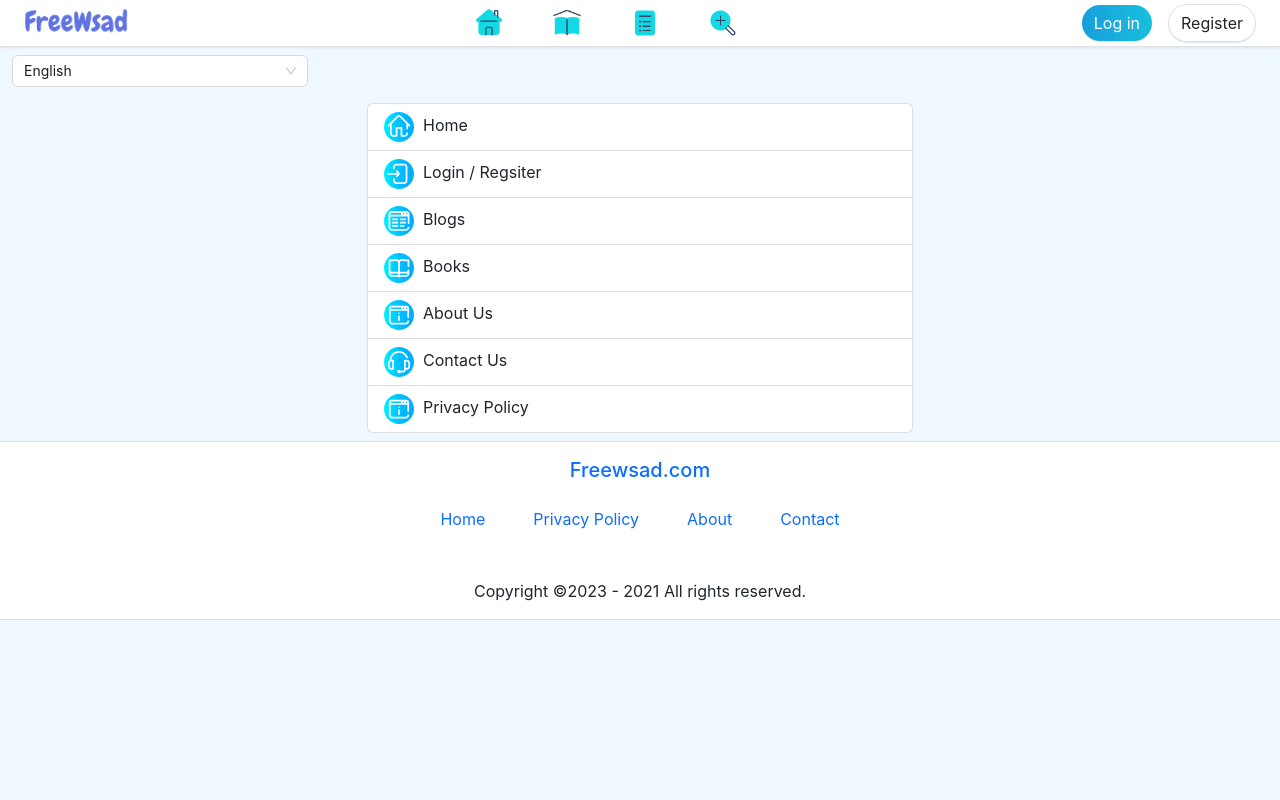
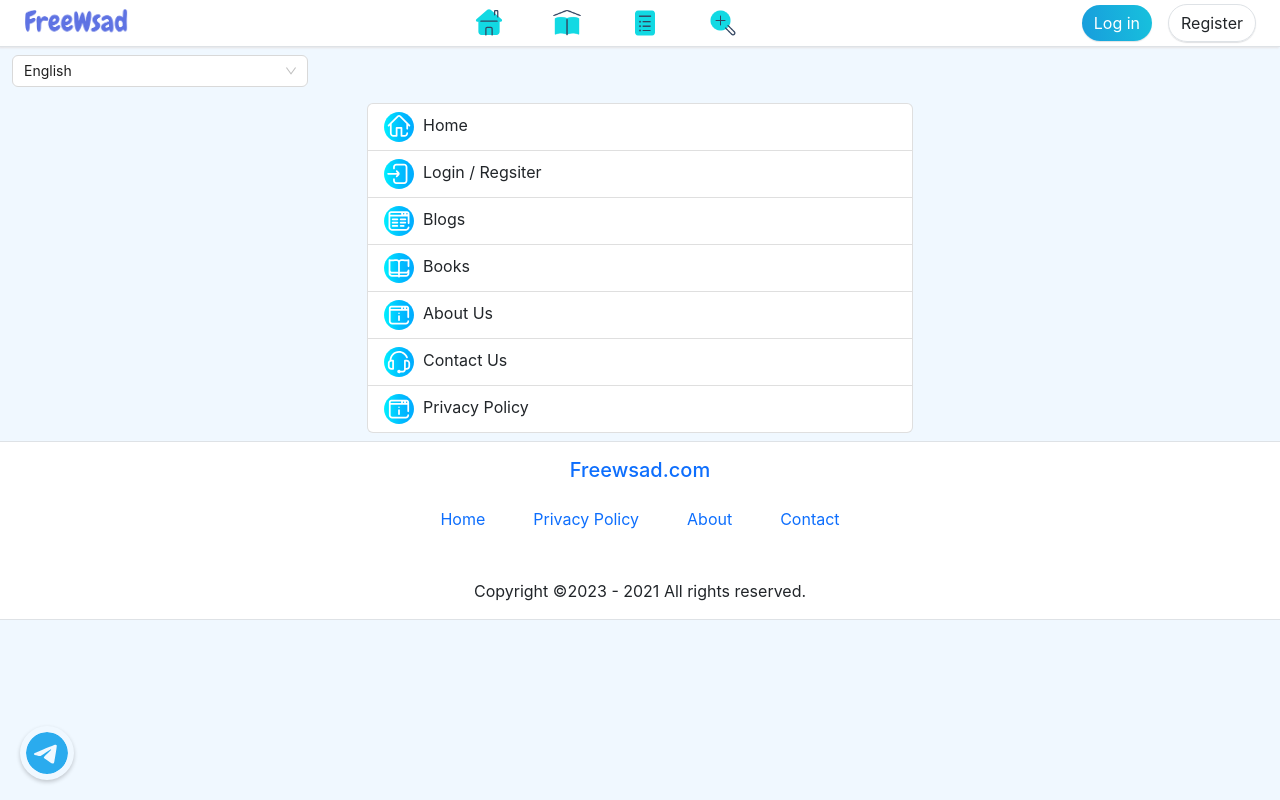
Before and after one commit to hagmir7/freewsad-home, a React (Create React App) app: page /menu in a window 1280 px wide. Built offline with nearby package versions, Linux system fonts and the light colour scheme.

Commit message:
first commt

```diff
--- a/public/index.html
+++ b/public/index.html
@@ -34,5 +34,14 @@
   <div id="root"></div>
   <script async src="https://pagead2.googlesyndication.com/pagead/js/adsbygoogle.js?client=ca-pub-6043226569102012" crossorigin="anonymous"></script>
 
+
+      <!-- Whatsapp Chat -->
+      <div class="whatsapp-chat">
+        <a href="https://t.me/+gO7G7Jkt8XM5MmY0" target="_blank">
+          <svg xmlns="http://www.w3.org/2000/svg" width="16" height="16" fill="currentColor" class="bi bi-telegram" viewBox="0 0 16 16">
+            <path d="M16 8A8 8 0 1 1 0 8a8 8 0 0 1 16 0zM8.287 5.906c-.778.324-2.334.994-4.666 2.01-.378.15-.577.298-.595.442-.03.243.275.339.69.47l.175.055c.408.133.958.288 1.243.294.26.006.549-.1.868-.32 2.179-1.471 3.304-2.214 3.374-2.23.05-.012.12-.026.166.016.047.041.042.12.037.141-.03.129-1.227 1.241-1.846 1.817-.193.18-.33.307-.358.336a8.154 8.154 0 0 1-.188.186c-.38.366-.664.64.015 1.088.327.216.589.393.85.571.284.194.568.387.936.629.093.06.183.125.27.187.331.236.63.448.997.414.214-.02.435-.22.547-.82.265-1.417.786-4.486.906-5.751a1.426 1.426 0 0 0-.013-.315.337.337 0 0 0-.114-.217.526.526 0 0 0-.31-.093c-.3.005-.763.166-2.984 1.09z"/>
+          </svg>
+        </a>
+    </div>
 </body>
 </html>
--- a/src/App.css
+++ b/src/App.css
@@ -60,6 +60,27 @@
 }
 
 
+.whatsapp-chat {
+    position: fixed;
+    bottom: 20px;
+    left: 20px;
+    z-index: 999;
+  }
+
+  .whatsapp-chat svg {
+    padding: 6px;
+    border-radius: 50%;
+    box-shadow: 0 2px 4px rgba(0,0,0,0.2);
+    transition: transform .2s ease-in-out;
+    font-size: 30px;
+    height: 54px;
+    width: 54px;
+    color: #2AABEE;
+  }
+
+  .whatsapp-chat svg:hover {
+    transform: scale(1.1);
+  }
 
 
 
--- /dev/null
+++ b/src/components/Book/ShearModal.js
@@ -0,0 +1,42 @@
+import React from 'react'
+import { Button, Modal } from 'antd';
+import { useTranslation } from 'react-i18next';
+
+export default function ShearModal(props) {
+    const [isModalOpen, setIsModalOpen] = React.useState(false);
+
+    const { t } = useTranslation()
+
+    const showModal = () => {
+        setIsModalOpen(true);
+    };
+    const handleOk = () => {
+        setIsModalOpen(false);
+    };
+    const handleCancel = () => {
+        setIsModalOpen(false);
+    };
+    return (
+        <>
+            <Button type="primary" onClick={showModal}>
+                {t("Shear This Book")}
+            </Button>
+            <Modal title="Basic Modal" open={isModalOpen} onOk={handleOk} onCancel={handleCancel}>
+                <ul>
+                    <li>
+                        <a href={`whatsapp://send?text=${props.title +" " + encodeURIComponent(window.location.href)}`} target="_blank">Share on WhatsApp</a>
+                    </li>
+                    <li>
+                        <a href={`https://www.facebook.com/sharer.php?u=${props.title +" " + encodeURIComponent(window.location.href)}`} target="_blank">Share on Facebook</a>
+                    </li>
+                    <li>
+                        <a href={`https://twitter.com/intent/tweet?url=${props.title +" " + encodeURIComponent(window.location.href)}`} target="_blank">Share on Twitter</a>
+                    </li>
+                    <li>
+                        <a href={`https://telegram.me/share/url?url=${props.title +" " + encodeURIComponent(window.location.href)}`} target="_blank">Share on Telegram</a>
+                    </li>
+                </ul>
+            </Modal>
+        </>
+    );
+};
--- a/src/pages/Book.js
+++ b/src/pages/Book.js
@@ -9,6 +9,7 @@
 import AuthContext from '../context/AuthContext';
 import NotFound from './404';
 import coockies from 'js-cookie';
+import ShearModal from '../components/Book/ShearModal';
 
 export const Book = () => {
 
@@ -248,6 +249,7 @@
                       </>
                     )}
                   </div>
+                  {/* <ShearModal url={window.location.href} title={data.name} /> */}
                   <GoogleAd slot="4567237334" googleAdId="ca-pub-6043226569102012" />
                 </div>
                 <h3 className="h4 p-0 m-0 mt-2">{t("Description")}</h3>
```
